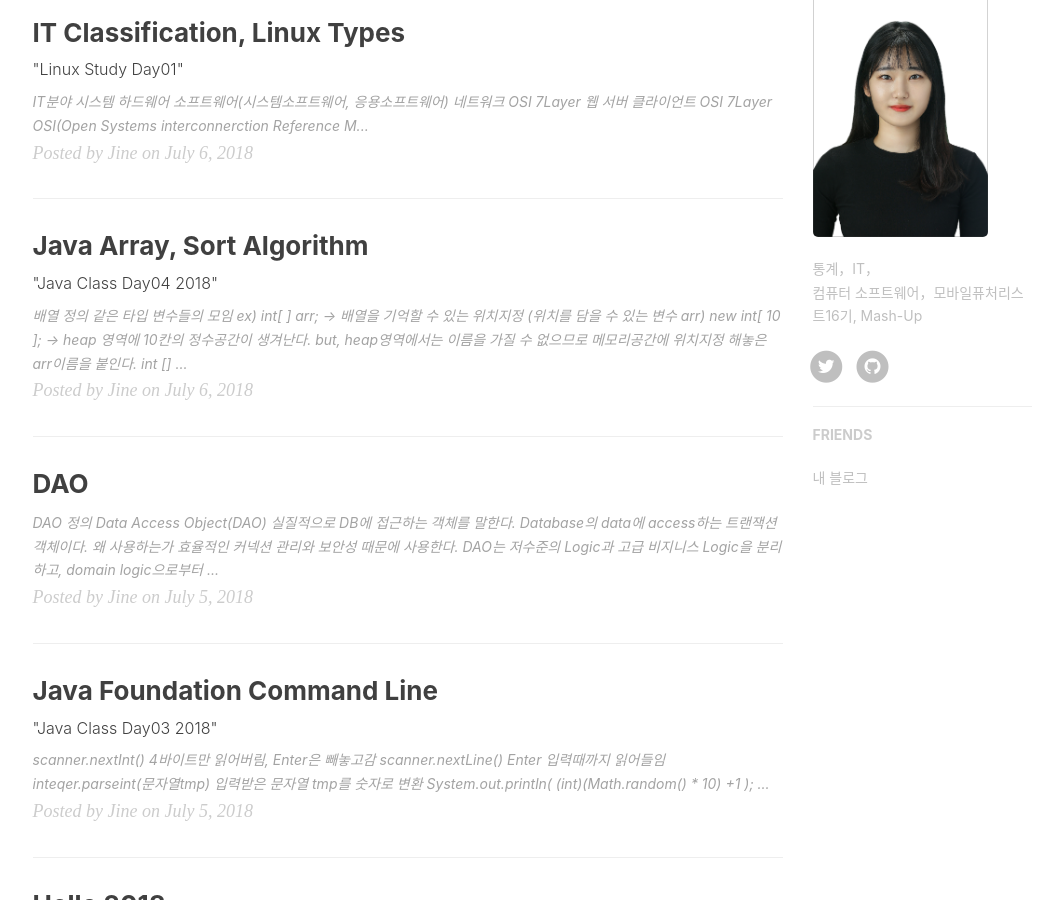
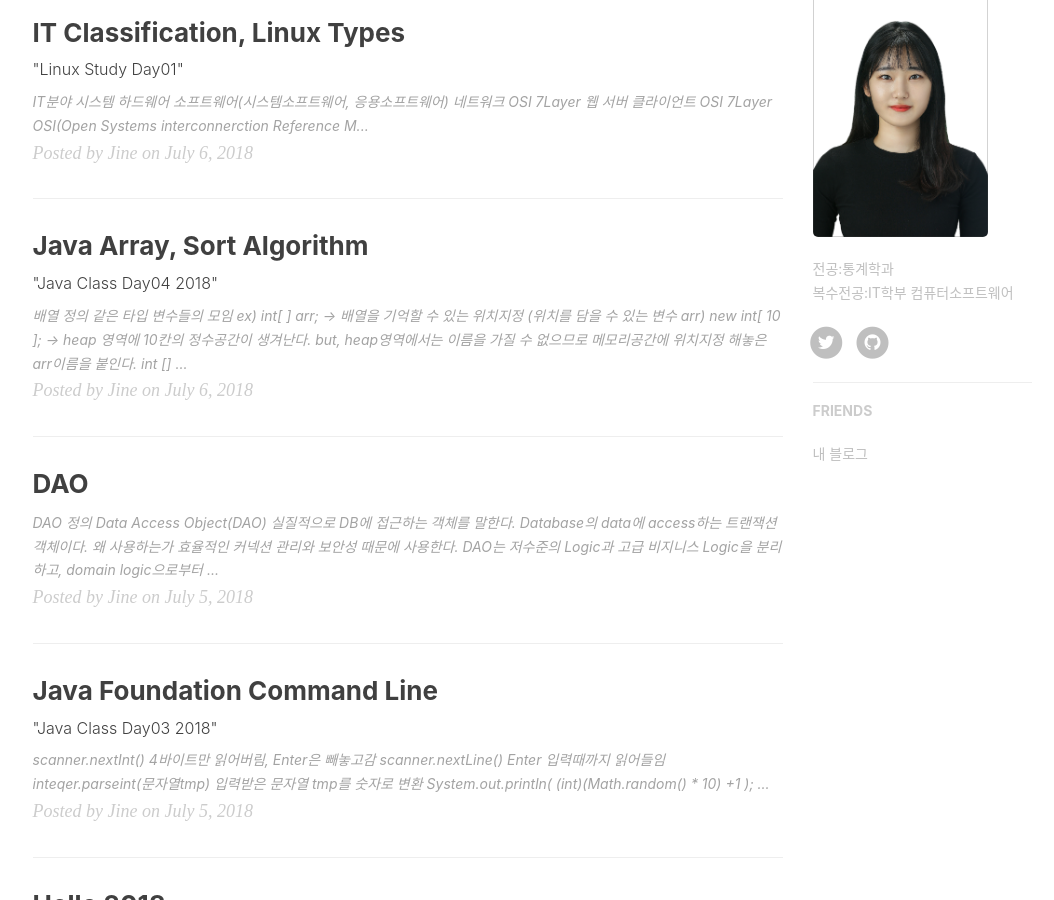
Before and after one commit to jine9529/jine9529.github.io, a Jekyll site: the page built from index.html, in a window 1280 px wide and 900 px high, scrolled down 666 px. Shown: the whole window, without its empty margins (135-1189 px from the left). Built offline with Jekyll 4.4.1, drawn with Linux system fonts in a browser that asks for light colours; nearby versions of some CDN libraries; the list of posts is cut into pages by our own code; comment, search, counter and statistics services are not loaded.

Commit message:
Update _config.yml

```diff
--- a/_config.yml
+++ b/_config.yml
@@ -72,7 +72,7 @@
 
 # Sidebar settings
 sidebar: true                           # whether or not using Sidebar.
-sidebar-about-description: "통계，IT，<br>컴퓨터 소프트웨어，모바일퓨처리스트16기, Mash-Up"
+sidebar-about-description: "전공:통계학과<br>복수전공:IT학부 컴퓨터소프트웨어"
 sidebar-avatar: /img/avatar-hux-ny.jpg      # use absolute URL, seeing it's used in both `/` and `/about/`
 
 
```
